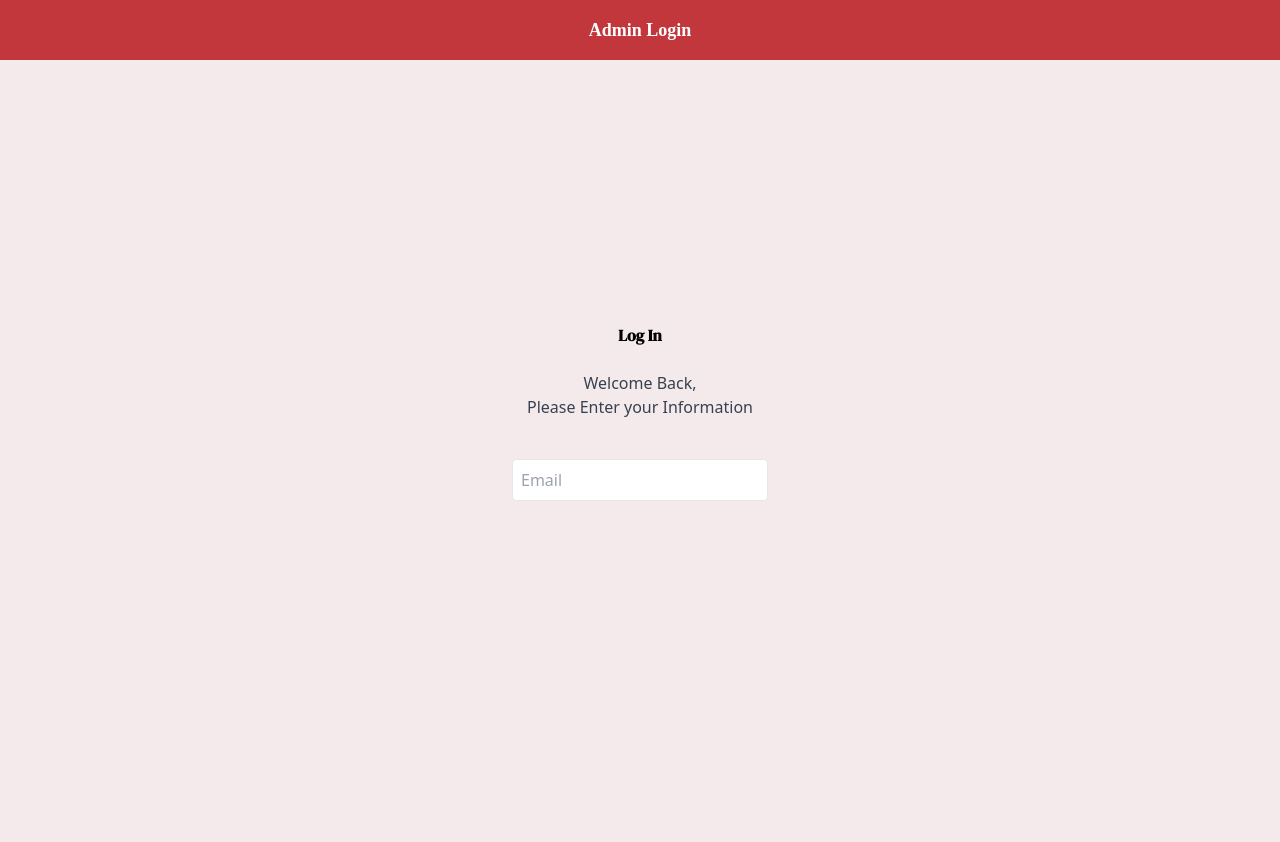
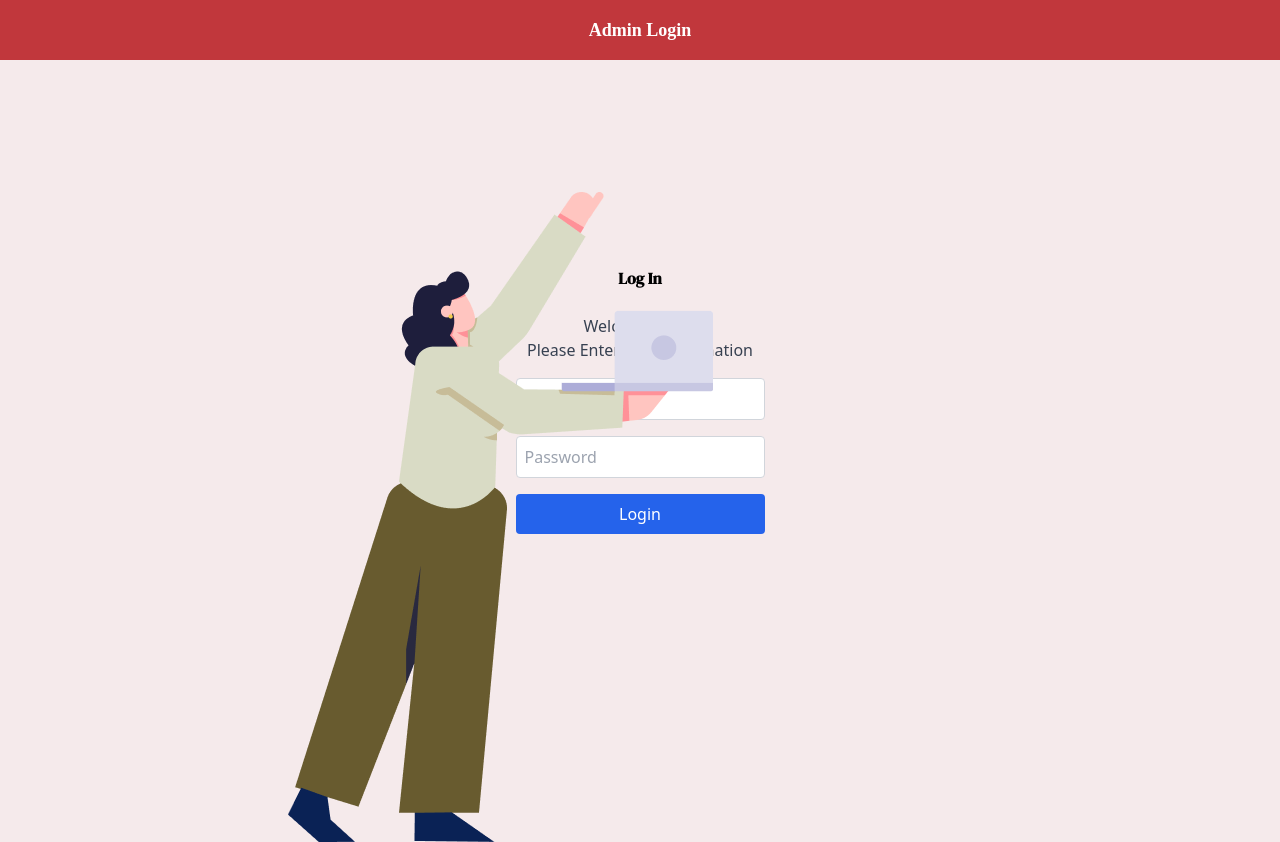
Before and after one commit to frankvoc/Capstone-Project, a PHP site: page /adminLogin.php in a window 1280 px wide. Before the commit the page ends 501 px from the top, so only its background shows below. Run offline with PHP 8.4, Linux system fonts and the light colour scheme; some libraries are stand-ins or nearby versions; some web fonts are replaced.

Commit message:
adminLogin.php
Finished front end design.

```diff
--- a/adminLogin.php
+++ b/adminLogin.php
@@ -35,11 +35,25 @@
         <header class="absolute top-0 w-full bg-red-600 text-white text-center py-4 text-lg font-semibold jacques"style="background-color:#C1373C ;">
         Admin Login
     </header>
+    <div class="flex min-h-screen items-center justify-center">
+    <div class="flex-1 flex justify-center">
+      <img src="img/Woman Standing with Laptop.png" alt="Woman Standing with Laptop" class="absolute bottom-0 left-64 m-8 top-40">
+    </div>
   <div class="text-center py-6">
     <h2 class="text 2x1 font-semibold mb-6 dm-serif">Log In</h2>
     <p class="mb-4 text-gray-700">Welcome Back,<br> Please Enter your Information</p>
-
     <form class="space-y-4">
+        <div>
+          <label for="email" class="sr-only">Email</label>
+          <input type="email" id="email" class="w-full p-2 border border-gray-300 rounded" placeholder="Email" />
         </div>
-        <label for="email" class="sr-only">Email</label>
-        <input type="email" id="email" class="w-64 p-2 border border-gray rounded" placeholder="Email"/>
+        <div>
+          <label for="password" class="sr-only">Password</label>
+          <input type="password" id="password" class="w-full p-2 border border-gray-300 rounded" placeholder="Password" />
+        </div>
+        <button type="submit" class="w-full bg-blue-600 text-white p-2 rounded">Login</button>
+      </form>
+    </div>
+  </div>
+  </body>
+  </html>
```
Also changed, not shown: img/Woman Standing with Laptop.png (added).
